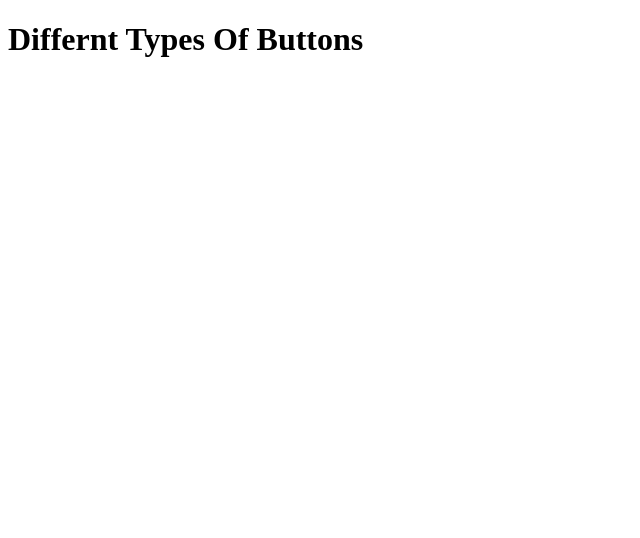
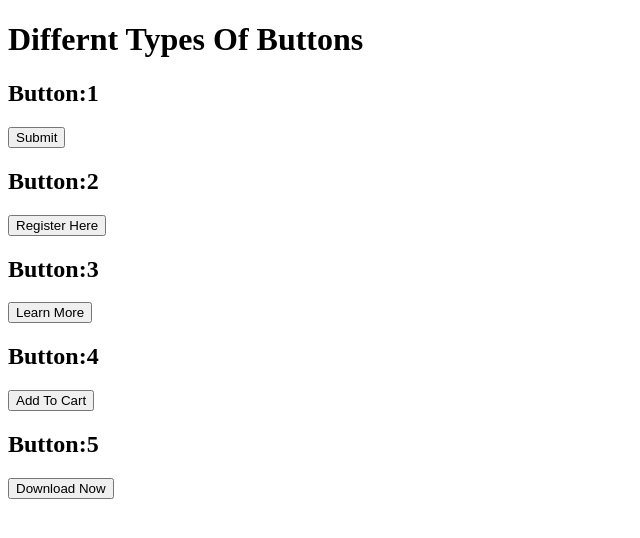
Before and after one commit to Sejall-pawar/icp-8-Assignment-13, a plain HTML site: page index.html in a window 1280 px wide. Shown: the whole page, without its empty margins (0-640 px from the left). Drawn offline with Linux system fonts and the light colour scheme.

Commit message:
adding basic buttons with 5 different names

```diff
--- a/index.html
+++ b/index.html
@@ -7,5 +7,35 @@
     <h1>
         Differnt Types Of Buttons
     </h1>
+
+    <h2>Button:1</h2>
+
+    <button class="one">
+        Submit
+    </button>
+
+    <h2>Button:2</h2>
+
+    <button class="two">
+        Register Here
+    </button>
+
+    <h2>Button:3</h2>
+
+    <button class="three">
+        Learn More
+    </button>
+
+    <h2>Button:4</h2>
+
+    <button class="four">
+        Add To Cart
+    </button>
+
+    <h2>Button:5</h2>
+
+    <button class="five">
+        Download Now
+    </button>
 </body>
 </html>
```
